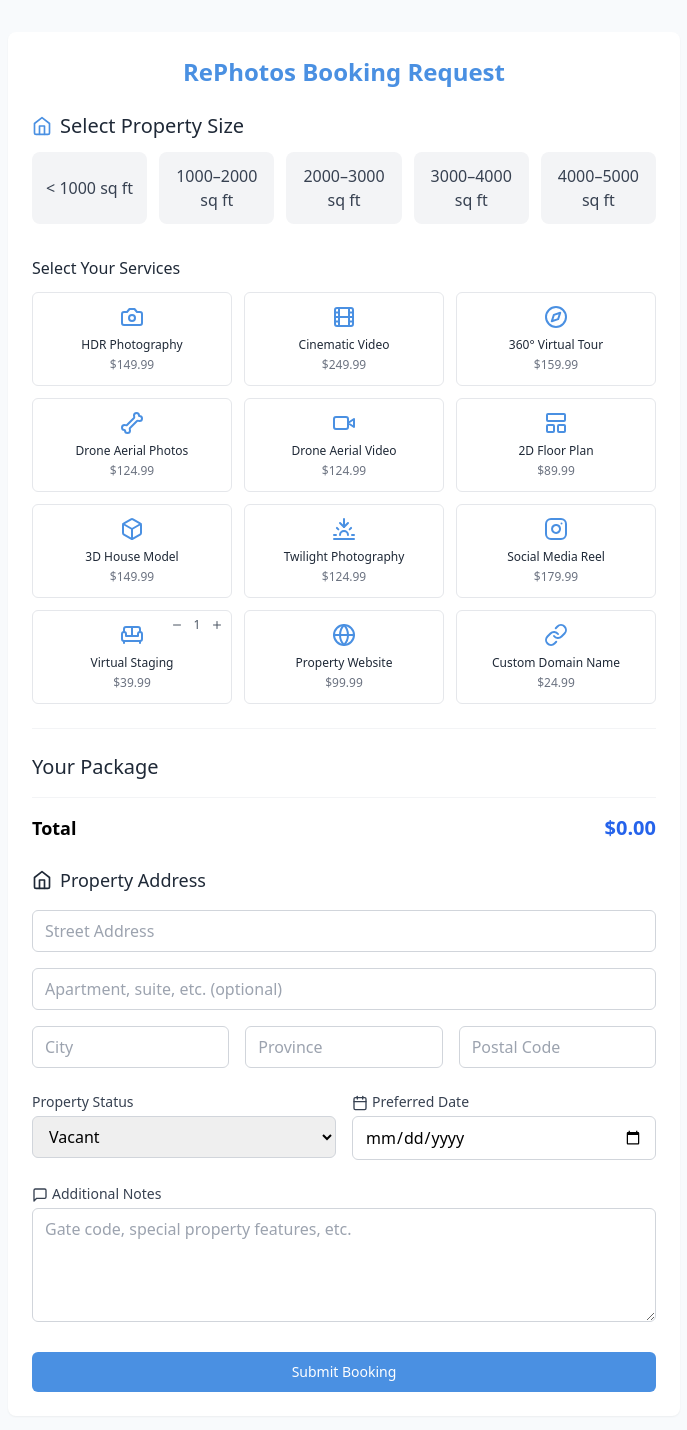
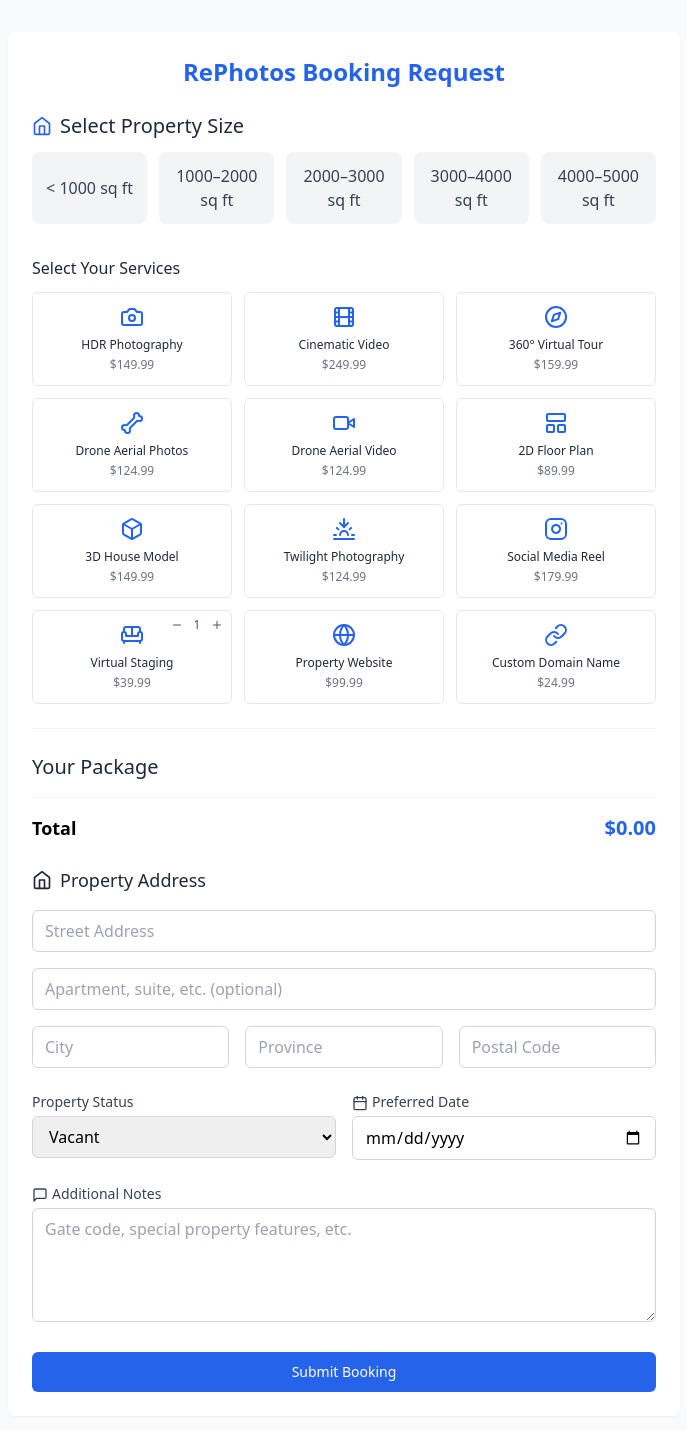
Before and after one commit to cooperthompson55/booking-portal-v2, a React (Vite) app: page / in a window 1280 px wide. Shown: the top 1430 px of the page, without its empty margins (296-983 px from the left). Built offline with nearby package versions, Linux system fonts and the light colour scheme.

Commit message:
Revert to blue color scheme

```diff
--- a/src/components/PackageBuilder.tsx
+++ b/src/components/PackageBuilder.tsx
@@ -33,7 +33,7 @@
           <p className="text-gray-600 mb-4">Thank you for your booking request. We'll be in touch shortly.</p>
           <button
             onClick={handleReset}
-            className="px-5 py-2 bg-accent hover:bg-accent-dark text-white rounded-md transition-colors text-sm"
+            className="px-5 py-2 bg-blue-600 hover:bg-blue-700 text-white rounded-md transition-colors text-sm"
           >
             Submit Another Booking
           </button>
@@ -45,7 +45,7 @@
   return (
     <div className="w-full max-w-2xl mx-auto bg-white rounded-lg shadow-sm overflow-hidden my-4">
       <div className="p-4 sm:p-6">
-        <h1 className="text-xl sm:text-2xl font-semibold text-center text-accent mb-6">
+        <h1 className="text-xl sm:text-2xl font-semibold text-center text-blue-600 mb-6">
           RePhotos Booking Request
         </h1>
 
@@ -98,7 +98,7 @@
               w-full py-2.5 px-4 rounded-md text-white text-sm font-medium
               transition-all duration-200
               ${!isSubmitting
-                ? 'bg-accent hover:bg-accent-dark'
+                ? 'bg-blue-600 hover:bg-blue-700'
                 : 'bg-gray-300 cursor-not-allowed'
               }
             `}
--- a/src/components/PropertySizeSelector.tsx
+++ b/src/components/PropertySizeSelector.tsx
@@ -39,7 +39,7 @@
   return (
     <div className="mb-8">
       <div className="flex items-center mb-3">
-        <Home className={`w-5 h-5 ${hasError ? 'text-red-500' : 'text-accent'} mr-2`} />
+        <Home className={`w-5 h-5 ${hasError ? 'text-red-500' : 'text-blue-600'} mr-2`} />
         <h2 className={`text-lg md:text-xl font-medium ${hasError ? 'text-red-600' : 'text-gray-800'}`}>
           Select Property Size
         </h2>
@@ -58,7 +58,7 @@
               px-3 py-3 text-sm md:text-base rounded-lg
               transition-all duration-200 ease-in-out
               ${selectedSize === size
-                ? 'bg-accent text-white shadow-md'
+                ? 'bg-blue-600 text-white shadow-md'
                 : 'bg-gray-100 text-gray-700 hover:bg-gray-200'
               }
             `}
--- a/src/components/ServiceSelector.tsx
+++ b/src/components/ServiceSelector.tsx
@@ -78,8 +78,8 @@
                 group relative flex flex-col items-center justify-center p-3
                 rounded-md transition-all duration-200 ease-in-out cursor-pointer
                 ${isSelected
-                  ? 'bg-accent text-white shadow-sm'
-                  : 'bg-white text-gray-800 border border-gray-200 hover:border-accent hover:shadow-sm'
+                  ? 'bg-blue-600 text-white shadow-sm'
+                  : 'bg-white text-gray-800 border border-gray-200 hover:border-blue-300 hover:shadow-sm'
                 }
               `}
             >
@@ -87,13 +87,13 @@
                 <ServiceIcon className={`w-6 h-6 ${
                   isSelected
                     ? 'text-white'
-                    : 'text-accent group-hover:text-accent-dark'
+                    : 'text-blue-600 group-hover:text-blue-500'
                 }`} />
               </div>
               <span className="text-xs font-medium text-center mb-1">{service.name}</span>
               <span className={`text-xs ${
                 isSelected
-                  ? 'text-white/90'
+                  ? 'text-blue-100'
                   : 'text-gray-500'
               }`}>
                 ${price.toFixed(2)}
@@ -108,7 +108,7 @@
                     onClick={(e) => handleStagingCountChange(false, e)}
                     className={`p-1 rounded-full ${
                       isSelected
-                        ? 'hover:bg-accent-dark'
+                        ? 'hover:bg-blue-500'
                         : 'hover:bg-gray-100'
                     }`}
                   >
@@ -120,7 +120,7 @@
                     onClick={(e) => handleStagingCountChange(true, e)}
                     className={`p-1 rounded-full ${
                       isSelected
-                        ? 'hover:bg-accent-dark'
+                        ? 'hover:bg-blue-500'
                         : 'hover:bg-gray-100'
                     }`}
                   >
--- a/tailwind.config.js
+++ b/tailwind.config.js
@@ -9,13 +9,6 @@
         'md': '768px',
         'lg': '1024px',
         'xl': '1280px',
-      },
-      colors: {
-        accent: {
-          DEFAULT: '#4A90E2',
-          light: '#7EB3F1',
-          dark: '#2171CD'
-        }
       }
     },
   },
```
